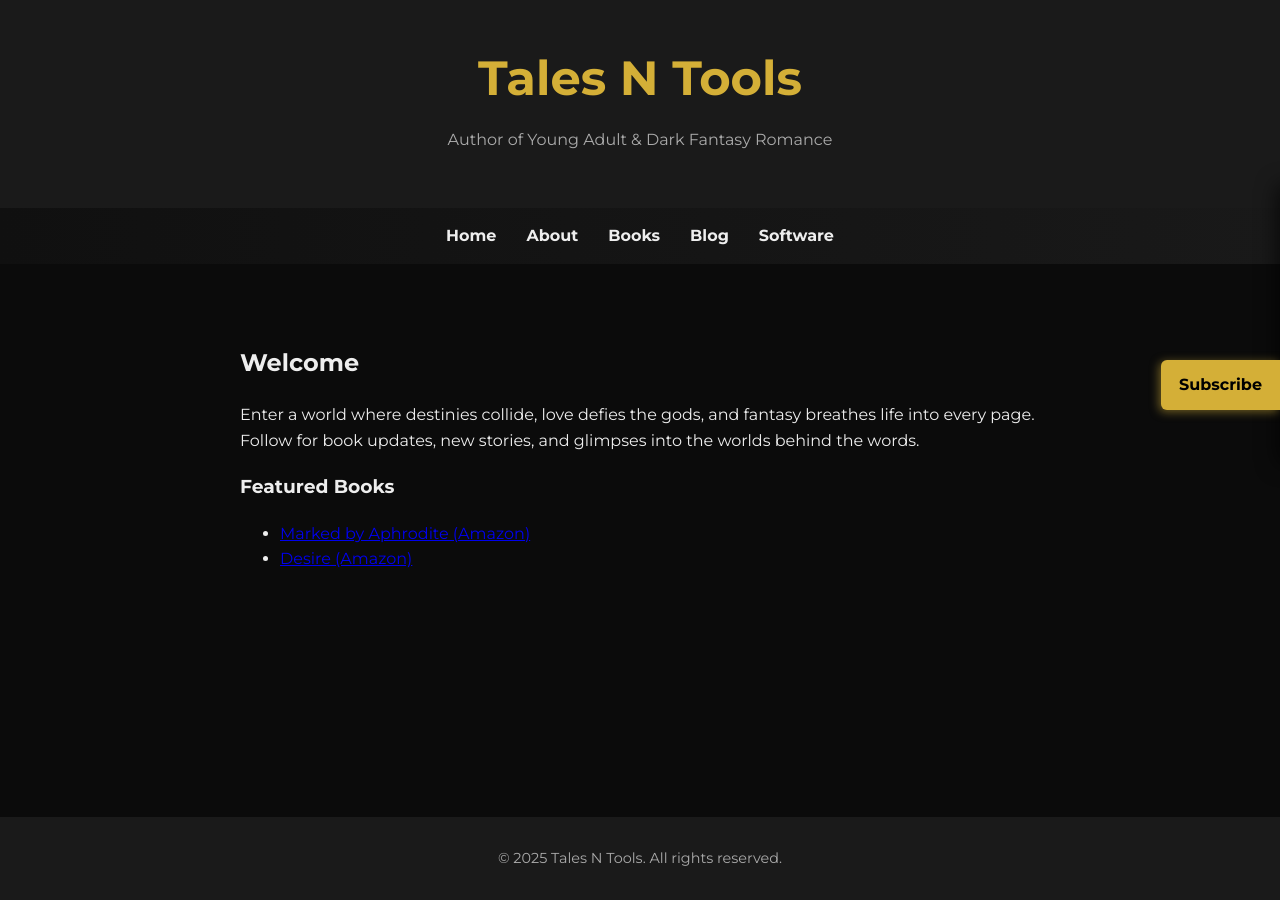
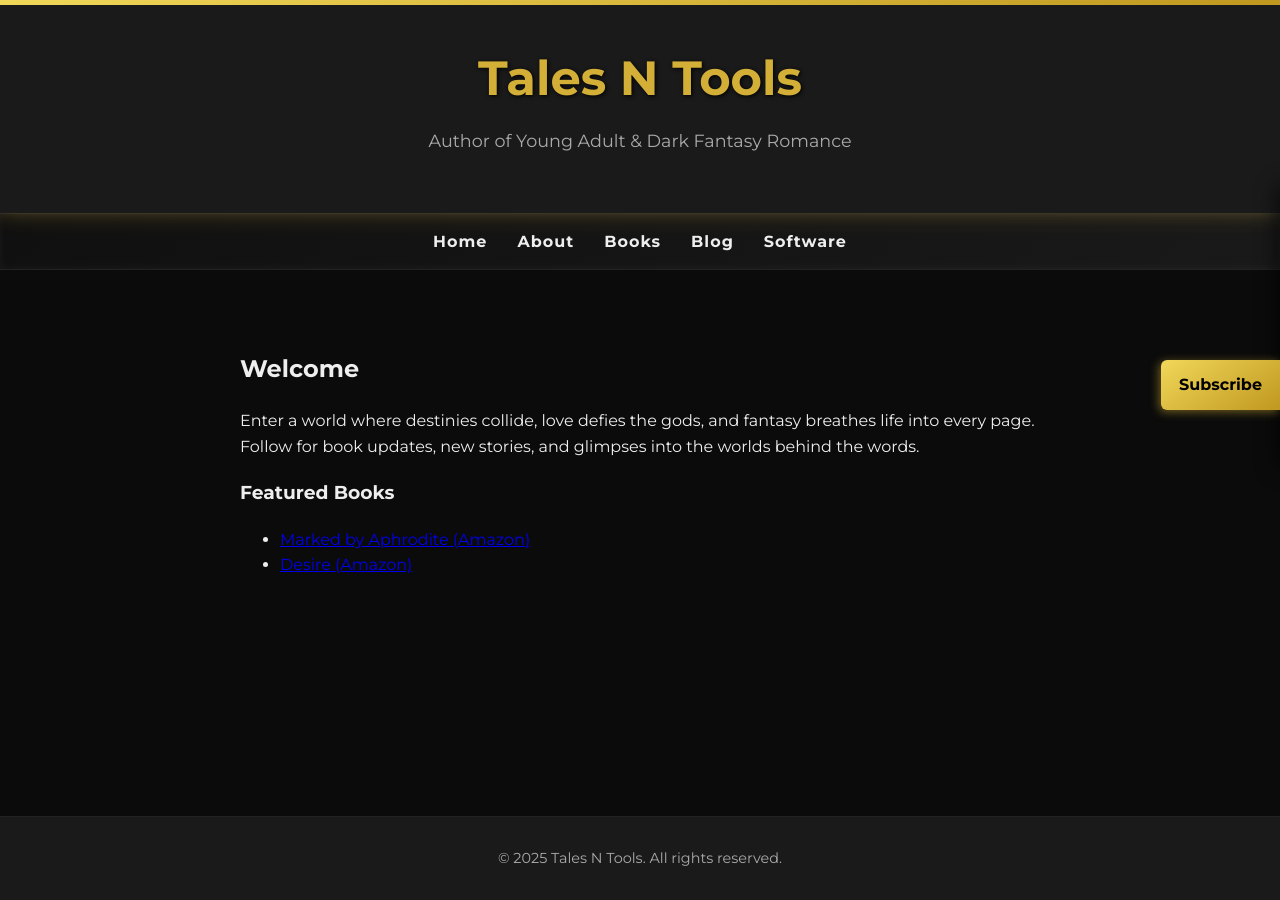
Before and after one commit to TalesNTools/TalesNTools, a Jekyll site: the page built from index.md, in a window 1280 px wide. Built offline with Jekyll 4.4.1, drawn with Linux system fonts in a browser that asks for light colours.

Commit message:
Glossy Styles

```diff
--- a/assets/css/style.css
+++ b/assets/css/style.css
@@ -1,12 +1,23 @@
+:root {
+  --gold: #d4af37;
+  --gold-glow: linear-gradient(145deg, #f0d75a, #c0981f);
+  --dark-bg: #0b0b0b;
+  --mid-bg: #1a1a1a;
+  --gloss: rgba(255, 255, 255, 0.05);
+  --light-text: #eee;
+  --muted-text: #aaa;
+}
+
 html, body {
   height: 100%;
   margin: 0;
+  padding: 0;
 }
 
 body {
   font-family: 'Montserrat', sans-serif;
-  background-color: #0b0b0b;
-  color: #eee;
+  background-color: var(--dark-bg);
+  color: var(--light-text);
   line-height: 1.6;
   display: flex;
   flex-direction: column;
@@ -27,46 +38,85 @@ main {
   margin: auto;
 }
 
+/* Header */
 header {
-  background: #1a1a1a;
+  background: var(--mid-bg);
   padding: 40px 20px;
   text-align: center;
   box-shadow: 0 0 20px rgba(212, 175, 55, 0.3);
+  position: relative;
+}
+
+header::after {
+  content: "";
+  position: absolute;
+  top: 0;
+  left: 0;
+  right: 0;
+  height: 5px;
+  background: var(--gold-glow);
 }
 
 header h1 {
   margin: 0;
   font-size: 3em;
-  color: #d4af37;
+  color: var(--gold);
+  text-shadow: 1px 1px 4px #000;
 }
 
 header p {
   margin-top: 10px;
-  color: #aaa;
+  color: var(--muted-text);
+  font-size: 1.1em;
 }
 
+/* Navigation */
 nav {
   background: linear-gradient(to right, #101010, #191919);
   display: flex;
   justify-content: center;
   gap: 30px;
   padding: 15px;
+  border-top: 1px solid #222;
+  border-bottom: 1px solid #222;
+  box-shadow: inset 0 0 8px var(--gloss);
 }
 
 nav a {
-  color: #eee;
+  color: var(--light-text);
   text-decoration: none;
   font-weight: 600;
+  letter-spacing: 1px;
+  position: relative;
+  transition: color 0.3s ease;
+}
+
+nav a::after {
+  content: "";
+  display: block;
+  height: 2px;
+  background: var(--gold);
+  width: 0;
+  transition: width 0.3s ease;
+  position: absolute;
+  bottom: -5px;
+  left: 0;
 }
 
 nav a:hover {
-  color: #d4af37;
+  color: var(--gold);
 }
 
+nav a:hover::after {
+  width: 100%;
+}
+
+/* Footer */
 footer {
   text-align: center;
   padding: 30px 20px;
-  background: #1a1a1a;
-  color: #aaa;
+  background: var(--mid-bg);
+  color: var(--muted-text);
   font-size: 0.9em;
+  border-top: 1px solid #222;
 }
--- a/assets/css/subscribe.css
+++ b/assets/css/subscribe.css
@@ -2,7 +2,7 @@
   position: fixed;
   right: 0;
   top: 40%;
-  background: #d4af37;
+  background: var(--gold-glow);
   color: #000;
   padding: 12px 18px;
   font-weight: bold;
@@ -10,7 +10,12 @@
   cursor: pointer;
   z-index: 1000;
   box-shadow: -2px 2px 10px rgba(212, 175, 55, 0.5);
-  transition: opacity 0.4s ease;
+  transition: opacity 0.4s ease, transform 0.3s ease;
+}
+
+#subscribe-toggle:hover {
+  transform: scale(1.05);
+  box-shadow: -2px 4px 14px rgba(212, 175, 55, 0.6);
 }
 
 #subscribe-toggle.hidden {
@@ -20,19 +25,18 @@
 
 #subscribe-panel {
   position: fixed;
+  top: 20%;
+  right: 0;
   background: linear-gradient(to bottom right, #1a1a1a, #0e0e0e);
   color: #eee;
   padding: 20px;
-  width: 300px;
+  width: 320px;
   max-width: 90vw;
   box-shadow: -4px 4px 20px rgba(0, 0, 0, 0.6);
+  border-radius: 8px 0 0 8px;
+  transform: translateX(100%);
+  transition: transform 0.4s ease;
   z-index: 999;
-  transition: transform 0.4s ease;
-  overflow-y: auto;
-  top: 20%;
-  right: 0;
-  transform: translateX(100%);
-  border-radius: 8px 0 0 8px;
   backdrop-filter: blur(8px);
 }
 
@@ -41,8 +45,9 @@
 }
 
 #subscribe-panel h3 {
-  color: #d4af37;
+  color: var(--gold);
   margin-top: 0;
+  font-weight: 700;
 }
 
 #subscribe-close {
@@ -53,10 +58,15 @@
 #subscribe-close button {
   background: none;
   border: none;
-  color: #aaa;
-  font-size: 1.2em;
+  color: var(--muted-text);
+  font-size: 1.4em;
   font-weight: bold;
   cursor: pointer;
+  transition: color 0.2s ease;
+}
+
+#subscribe-close button:hover {
+  color: var(--gold);
 }
 
 #subscribe-panel input[type="email"] {
@@ -68,11 +78,12 @@
   font-size: 1em;
   background: #111;
   color: #fff;
+  box-shadow: inset 0 0 5px rgba(255, 255, 255, 0.05);
 }
 
 #subscribe-panel input[type="submit"] {
   width: 100%;
-  background: linear-gradient(145deg, #f0d75a, #c0981f);
+  background: var(--gold-glow);
   color: #000;
   padding: 10px;
   border: none;
@@ -80,7 +91,12 @@
   border-radius: 4px;
   cursor: pointer;
   font-size: 1em;
-  box-shadow: 0 2px 5px rgba(0, 0, 0, 0.3);
+  box-shadow: 0 2px 6px rgba(0, 0, 0, 0.4);
+  transition: background 0.3s ease;
+}
+
+#subscribe-panel input[type="submit"]:hover {
+  background: linear-gradient(145deg, #ffe673, #b3880d);
 }
 
 @media (max-width: 768px) {
```
